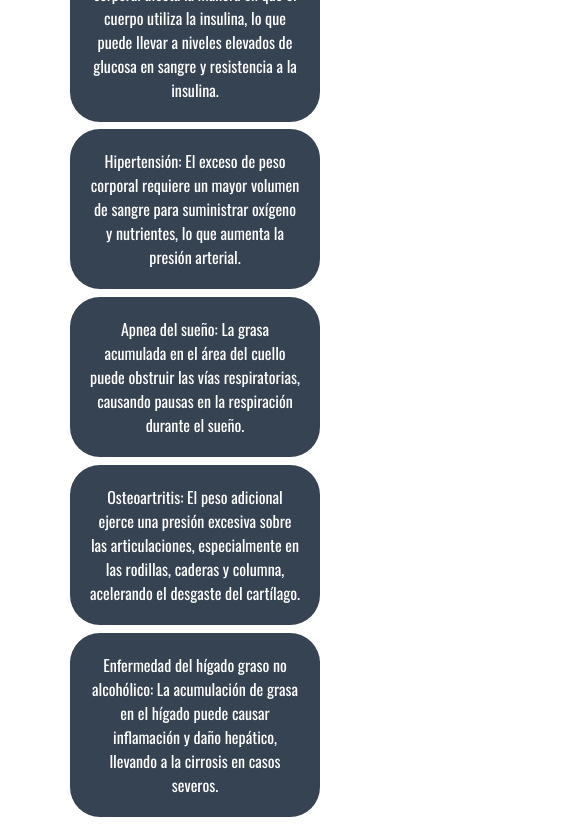
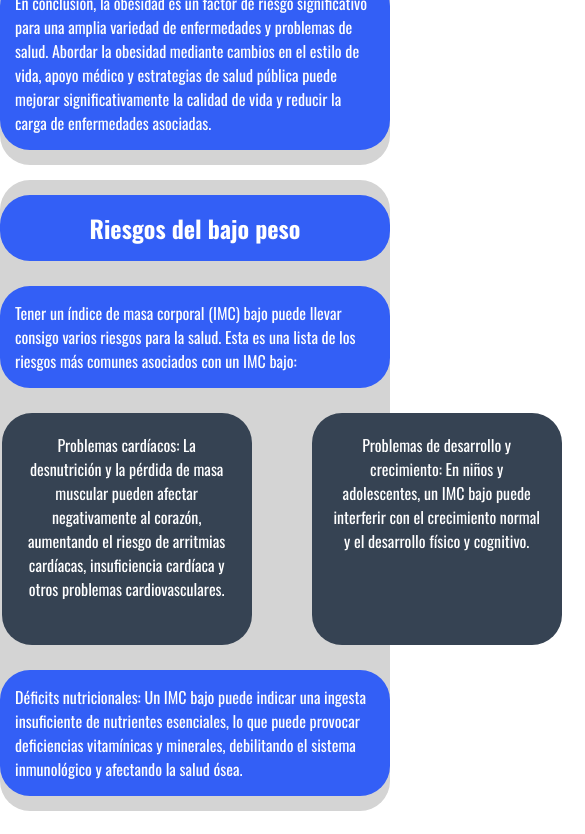
Before and after one commit to LuciusCat/calculadora-imc, a React (Vite) app: page / in a window 390 px wide. Shown: the part 4420-5254 px from the top of the page, 585 px wide, since content can reach past the window. After the commit the page ends 5231 px from the top, so only its background shows below. Built offline with nearby package versions, Linux system fonts and the light colour scheme.

Commit message:
Agregando la seccion bajo peso

```diff
--- a/src/App.jsx
+++ b/src/App.jsx
@@ -23,9 +23,9 @@ import {
   sectionRace,
 } from "./data/dataLimits";
 
-import ListSection from "./components/ListSection"
+import ListSection from "./components/ListSection";
 
-import { overweight } from "./data/dataListSection";
+import { overweight, underweight } from "./data/dataListSection";
 
 const bmiData = [
   { classification: "Bajo peso", bmi: "Menos de 18,4" },
@@ -226,6 +226,13 @@ function App() {
             listItems={overweight.listItems}
             conclusion={overweight.conclusion}
           />
+
+          <ListSection
+            title={underweight.title}
+            intro={underweight.intro}
+            listItems={underweight.listItems}
+            conclusion={underweight.conclusion}
+          />
         </div>
       </div>
     </>
--- a/src/css/ListSection.css
+++ b/src/css/ListSection.css
@@ -1,4 +1,5 @@
 .list-section {
+    background-color: rgb(212, 212, 212);
     margin-top: 15px;
     color: white;
     border-radius: 30px;
@@ -19,6 +20,7 @@
 }
 
 .list-section h2 {
+    margin-top: 15px;
     text-align: center;
     margin-bottom: 10px;
     background-color: var(--primary-color);
@@ -45,3 +47,14 @@
     margin: 1%;
     flex-grow: 1;
 }
+
+@media (max-width: 768px) {
+    .list-section ul{
+      flex-wrap: nowrap;
+      overflow: scroll;
+    }
+    .list-section li {
+      flex: 1 0 auto;
+      margin: 10px 30px;
+    }
+  }
--- a/src/data/dataListSection.jsx
+++ b/src/data/dataListSection.jsx
@@ -1,6 +1,7 @@
 export const overweight = {
   title: "Riesgos del sobrepeso",
-    intro: "La obesidad es una condición crónica que afecta a millones de personas en todo el mundo y se asocia con una amplia gama de enfermedades y problemas de salud. Esta condición no solo tiene implicaciones estéticas y de calidad de vida, sino que también puede llevar a serias complicaciones médicas. A continuación, se presenta una lista de enfermedades y problemas de salud comúnmente asociados con la obesidad.",
+  intro:
+    "La obesidad es una condición crónica que afecta a millones de personas en todo el mundo y se asocia con una amplia gama de enfermedades y problemas de salud. Esta condición no solo tiene implicaciones estéticas y de calidad de vida, sino que también puede llevar a serias complicaciones médicas. A continuación, se presenta una lista de enfermedades y problemas de salud comúnmente asociados con la obesidad.",
   listItems: [
     "Enfermedad cardiovascular: La obesidad aumenta el riesgo de hipertensión, infarto de miocardio y accidentes cerebrovasculares debido al estrés adicional sobre el corazón y los vasos sanguíneos.",
     "Diabetes tipo 2: El exceso de grasa corporal afecta la manera en que el cuerpo utiliza la insulina, lo que puede llevar a niveles elevados de glucosa en sangre y resistencia a la insulina.",
@@ -9,5 +10,22 @@ export const overweight = {
     "Osteoartritis: El peso adicional ejerce una presión excesiva sobre las articulaciones, especialmente en las rodillas, caderas y columna, acelerando el desgaste del cartílago.",
     "Enfermedad del hígado graso no alcohólico: La acumulación de grasa en el hígado puede causar inflamación y daño hepático, llevando a la cirrosis en casos severos.",
   ],
-    conclusion: "En conclusión, la obesidad es un factor de riesgo significativo para una amplia variedad de enfermedades y problemas de salud. Abordar la obesidad mediante cambios en el estilo de vida, apoyo médico y estrategias de salud pública puede mejorar significativamente la calidad de vida y reducir la carga de enfermedades asociadas."
+  conclusion:
+    "En conclusión, la obesidad es un factor de riesgo significativo para una amplia variedad de enfermedades y problemas de salud. Abordar la obesidad mediante cambios en el estilo de vida, apoyo médico y estrategias de salud pública puede mejorar significativamente la calidad de vida y reducir la carga de enfermedades asociadas.",
 };
+
+export const underweight = {
+  title: "Riesgos del bajo peso",
+  intro:
+    "Tener un índice de masa corporal (IMC) bajo puede llevar consigo varios riesgos para la salud. Esta es una lista de los riesgos más comunes asociados con un IMC bajo:",
+  listItems: [
+    "Déficits nutricionales: Un IMC bajo puede indicar una ingesta insuficiente de nutrientes esenciales, lo que puede provocar deficiencias vitamínicas y minerales, debilitando el sistema inmunológico y afectando la salud ósea.",
+    "Problemas cardíacos: La desnutrición y la pérdida de masa muscular pueden afectar negativamente al corazón, aumentando el riesgo de arritmias cardíacas, insuficiencia cardíaca y otros problemas cardiovasculares.",
+    "Problemas de desarrollo y crecimiento: En niños y adolescentes, un IMC bajo puede interferir con el crecimiento normal y el desarrollo físico y cognitivo.",
+    "Pérdida de masa muscular: Una baja ingesta calórica y un IMC bajo pueden llevar a la pérdida de masa muscular, lo que a su vez puede debilitar el cuerpo y disminuir la capacidad funcional.",
+    "Fatiga y debilidad: La falta de energía debido a una ingesta insuficiente de calorías puede provocar fatiga crónica y debilidad muscular, lo que dificulta realizar actividades cotidianas.",
+    "Trastornos de la menstruación: En mujeres, un IMC bajo puede causar irregularidades en el ciclo menstrual e incluso la ausencia de menstruación (amenorrea), lo que puede tener repercusiones en la fertilidad y la salud reproductiva.",
+  ],
+  conclusion:
+    "Déficits nutricionales: Un IMC bajo puede indicar una ingesta insuficiente de nutrientes esenciales, lo que puede provocar deficiencias vitamínicas y minerales, debilitando el sistema inmunológico y afectando la salud ósea.",
+};
```
Lines whose indentation alone changed are shown as unchanged.
